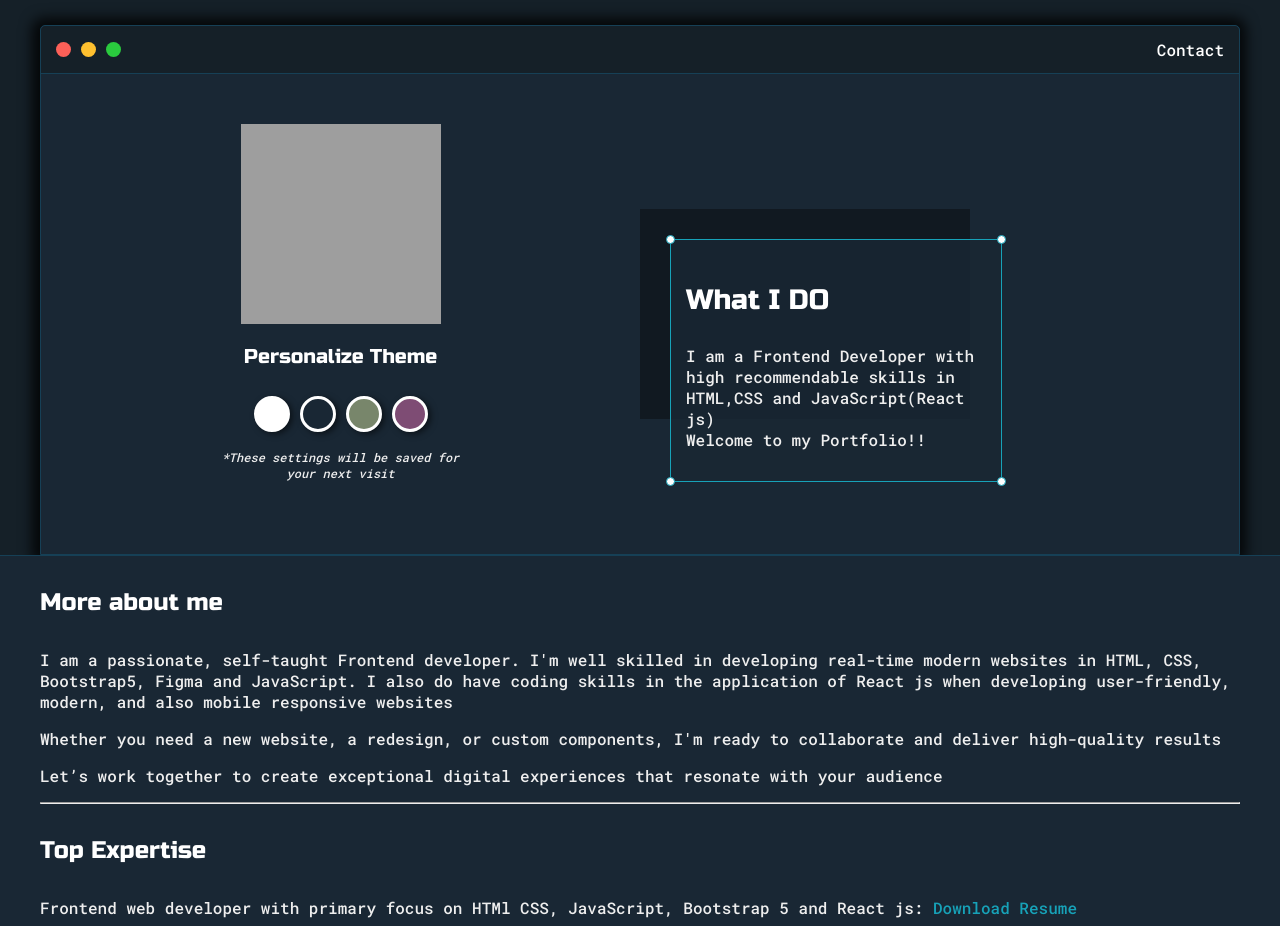
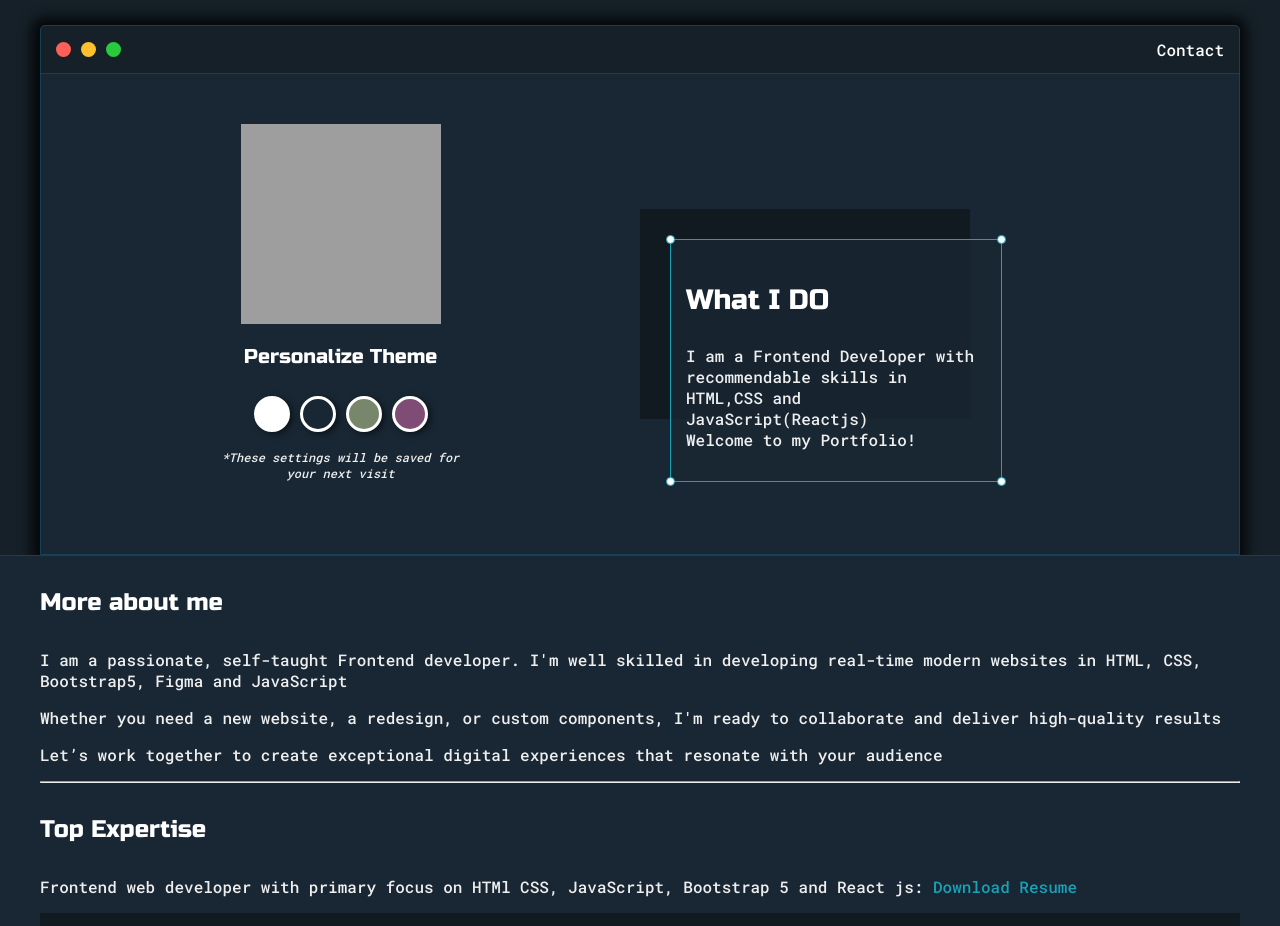
Before and after one commit to KyleGichez/my-portfolio-project, a plain HTML site: page index.html in a window 1280 px wide. Shown: the part 136-1062 px from the top of the page. Drawn offline with Linux system fonts and the light colour scheme; grey boxes are pictures that could not be loaded.

Commit message:
polish my portfolio

```diff
--- a/index.html
+++ b/index.html
@@ -71,9 +71,9 @@
                 <div id="corner-tr" class="corner"></div>
                 <h3>What I DO</h3>
                 <p>
-                    I am a Frontend Developer with high recommendable skills
-                    in HTML,CSS and JavaScript(React js)<br />
-                    Welcome to my Portfolio!!
+                    I am a Frontend Developer with recommendable skills
+                    in HTML,CSS and JavaScript(Reactjs)<br />
+                    Welcome to my Portfolio!
                 </p>
                 <div id="corner-br" class="corner"></div>
                 <div id="corner-bl" class="corner"></div>
@@ -92,8 +92,7 @@
                 <p>
                     I am a passionate, self-taught Frontend developer. I'm well
                     skilled in developing real-time modern websites in
-                    HTML, CSS, Bootstrap5, Figma and JavaScript. I also do have coding skills in
-                    the application of React js when developing user-friendly, modern, and also mobile responsive websites
+                    HTML, CSS, Bootstrap5, Figma and JavaScript
                 </p>
                 <p>Whether you need a new website, a redesign, or custom components, I'm ready to collaborate and deliver high-quality results</p>
                 <p> Let’s work together to create exceptional digital experiences that resonate with your audience</p>
```
